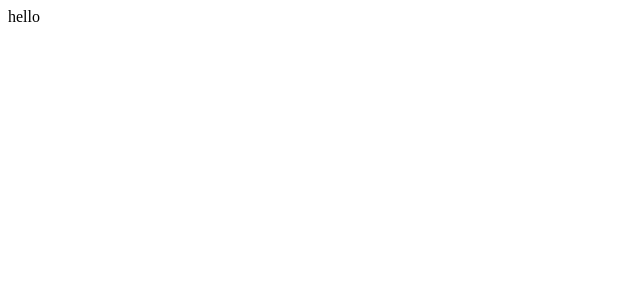
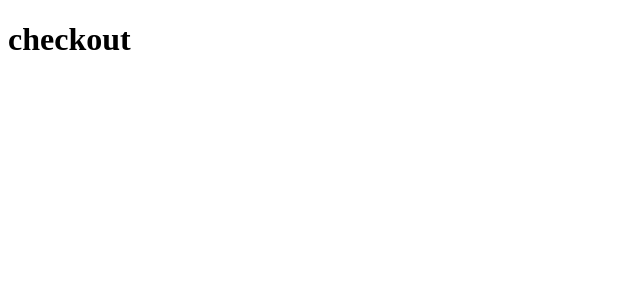
Before and after one commit to maciejpi/pizza-shop, a React (Create React App) app: page /checkout in a window 1280 px wide. Shown: the top 300 px of the page, without its empty margins (0-640 px from the left). Built offline with nearby package versions, Linux system fonts and the light colour scheme.

Commit message:
Add routes; amend HMR;

```diff
--- a/src/App.js
+++ b/src/App.js
@@ -1,9 +1,17 @@
 import React from 'react';
+import { Route, Switch } from 'react-router-dom';
 
-function App() {
+import { Checkout, Menu } from './pages';
+import { NotFound } from './components';
+
+const App = () => {
   return (
-    <div>hello</div>
+    <Switch>
+      <Route exact path="/" component={Menu} />
+      <Route exact path="/checkout" component={Checkout} />
+      <Route component={NotFound} />
+    </Switch>
   );
-}
+};
 
 export default App;
--- /dev/null
+++ b/src/components/index.js
@@ -0,0 +1,3 @@
+import NotFound from './notFound';
+
+export { NotFound };
--- /dev/null
+++ b/src/components/notFound.js
@@ -0,0 +1,11 @@
+import React from 'react';
+import { Link } from 'react-router-dom';
+
+const NotFound = () => (
+  <>
+    <h2>This page doesn't exist.</h2>
+    <Link to="/">Go back to homepage.</Link>
+  </>
+);
+
+export default NotFound;
--- a/src/index.js
+++ b/src/index.js
@@ -1,20 +1,27 @@
 import React from 'react';
 import ReactDOM from 'react-dom';
+import { BrowserRouter } from 'react-router-dom';
+
 import App from './App';
 import * as serviceWorker from './serviceWorker';
 
-const rootEl = document.getElementById('root');
+const render = Component => {
+  return ReactDOM.render(
+    <BrowserRouter>
+      <Component />
+    </BrowserRouter>,
+    document.getElementById('root')
+  );
+};
 
-ReactDOM.render(<App />, rootEl);
+render(App);
 
 if (module.hot) {
   module.hot.accept('./App', () => {
     const NextApp = require('./App').default;
-    ReactDOM.render(<NextApp />, rootEl);
+    render(NextApp);
   });
 }
-
-
 
 // If you want your app to work offline and load faster, you can change
 // unregister() to register() below. Note this comes with some pitfalls.
--- /dev/null
+++ b/src/pages/checkout.js
@@ -0,0 +1,11 @@
+import React from 'react';
+
+const Checkout = () => {
+  return (
+    <>
+      <h1>checkout</h1>
+    </>
+  );
+};
+
+export default Checkout;
--- /dev/null
+++ b/src/pages/index.js
@@ -0,0 +1,4 @@
+import Menu from './menu';
+import Checkout from './checkout';
+
+export { Checkout, Menu };
--- /dev/null
+++ b/src/pages/menu.js
@@ -0,0 +1,11 @@
+import React from 'react';
+
+const Menu = props => {
+  return (
+    <>
+      <h1>menu</h1>
+    </>
+  );
+};
+
+export default Menu;
```
